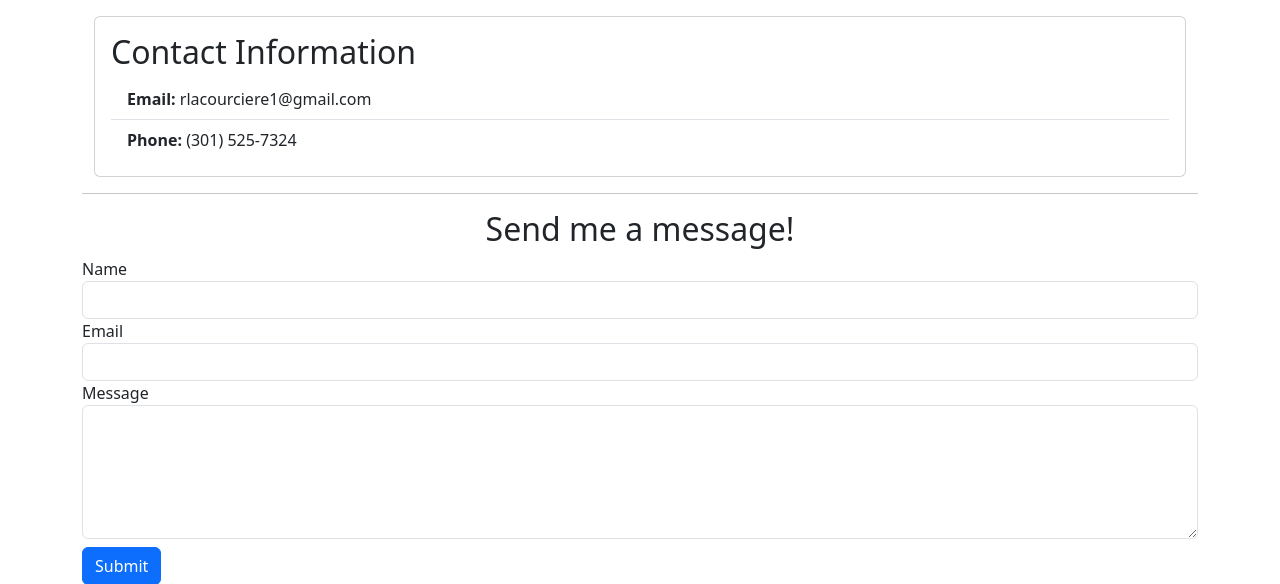
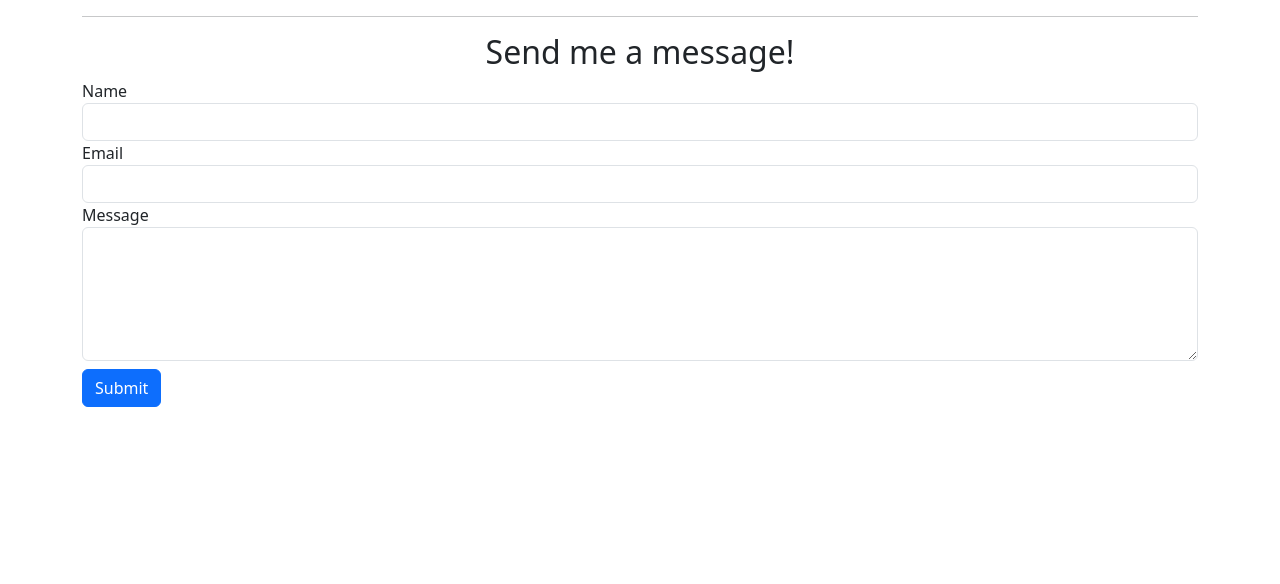
Before and after one commit to Rlacc/personal-website, a Flask app: page /contact in a window 1280 px wide. Shown: the part 56-640 px from the top of the page. Run offline with Flask 3, Linux system fonts and the light colour scheme.

Commit message:
-removed sensitive information from contact page

```diff
--- a/templates/contact.html
+++ b/templates/contact.html
@@ -8,17 +8,6 @@
 {% extends 'navigationbar.html' %}
 
 {% block content %}
-<div class="container mt-3">
-    <div class="card">
-        <div class="card-body">
-            <h2 class="card-title">Contact Information</h2>
-            <ul class="list-group list-group-flush">
-                <li class="list-group-item"><strong>Email:</strong> rlacourciere1@gmail.com</li>
-                <li class="list-group-item"><strong>Phone:</strong> (301) 525-7324</li>
-            </ul>
-        </div>
-    </div>
-</div>
 <hr>
 <h2 style="text-align: center;">Send me a message!</h2>
 <form id="messageForm" method="POST">
```
